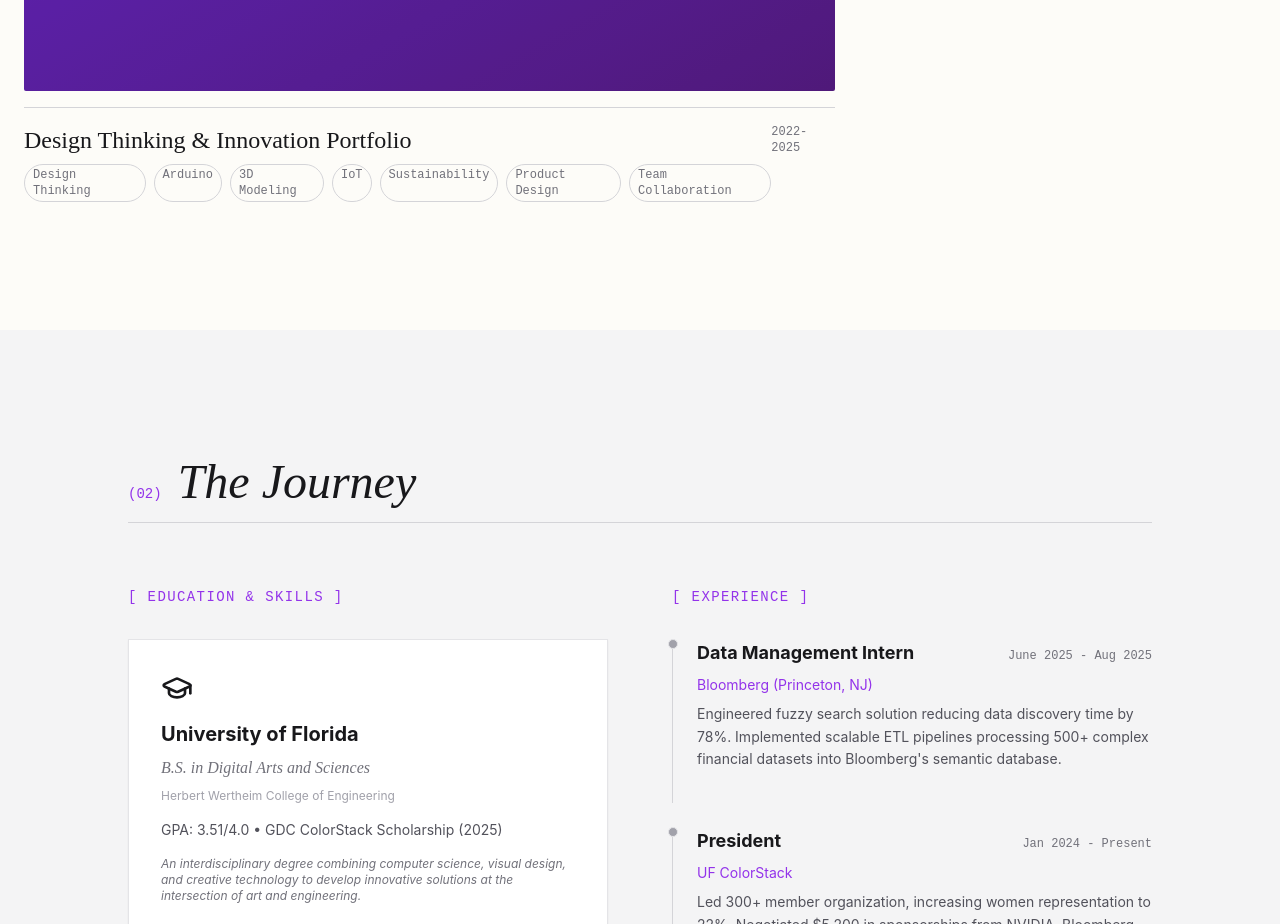
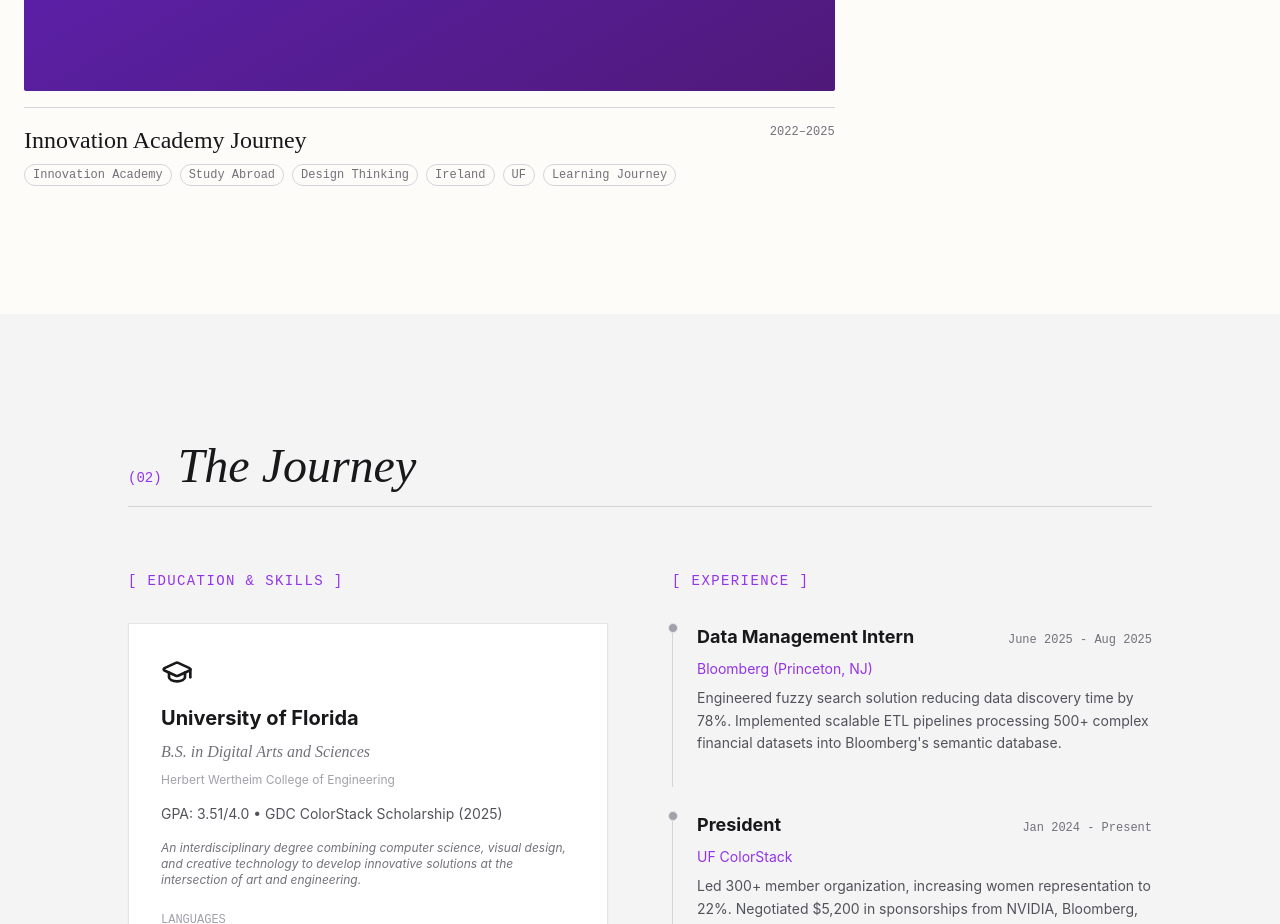
Before and after one commit to myanramsey/my-portfolio, a React (Vite) app: page / in a window 1280 px wide. Shown: the part 3380-4304 px from the top of the page. Built offline with nearby package versions, Linux system fonts and the light colour scheme.

Commit message:
Added Project Picture Portfolio :)

```diff
--- a/src/data/content.ts
+++ b/src/data/content.ts
@@ -83,30 +83,45 @@ export const projects: Project[] = [
   // ==================== INNOVATION PROJECTS (COMBINED) ====================
 {
   id: 5,
-    title: "Design Thinking & Innovation Portfolio",
+  title: "Innovation Academy Journey",
   category: "Design",
-    tags: ["Design Thinking", "Arduino", "3D Modeling", "IoT", "Sustainability", "Product Design", "Team Collaboration"],
-    year: "2022-2025",
-    shortDescription: "A collection of 5 innovation projects demonstrating complete design thinking process from problem discovery through prototyping.",
-    fullDescription: "This portfolio showcases comprehensive design thinking and innovation skills developed through coursework and team projects. Each project follows the complete innovation lifecycle: problem discovery, user research, ideation, prototyping, and impact analysis. Projects span sustainable systems design, IoT hardware, 3D modeling, and accessibility solutions.",
+  tags: [
+    "Innovation Academy",
+    "Study Abroad",
+    "Design Thinking",
+    "Ireland",
+    "UF",
+    "Learning Journey"
+  ],
+  year: "2022–2025",
+  shortDescription:
+    "How starting with UF’s Innovation Academy and a study abroad in Ireland taught me design thinking before computer science, shaping how I approach every project.",
+  fullDescription:
+    "Learned about the whole design thinking process—empathize, define, ideate, prototype, test—through hands-on projects in UF’s Innovation Academy and a study abroad in Ireland. This human-centered approach became the foundation for all my subsequent work in computer science and data projects.",
   process: [
-      "Problem Discovery & Research: Conducted stakeholder interviews, literature reviews, and field observations to identify real-world challenges across sustainability, travel, accessibility, and everyday convenience domains.",
-      "Design Thinking Application: Applied 'How Might We' statements, value proposition frameworks, and user-centered design principles to transform problems into actionable innovation opportunities.",
-      "Technical Prototyping: Built functional prototypes using diverse technologies including Arduino microcontrollers, Fusion 360 CAD software, sustainable materials, and multi-floor system designs.",
-      "Impact Validation: Measured outcomes including 80% nutrient recovery rates, 30% crop yield increases, and enhanced accessibility for 500+ building occupants across various projects."
+    "Reluctant start in Innovation Academy: Entered UF’s Innovation Academy with doubts about the non-traditional spring–summer schedule and how an innovation minor would support a CS-focused career, but decided to treat it as an experiment in learning.[conversation_history:1]",
+    "Taking a chance on Ireland: Chose to do my first Innovation Academy course on a study abroad program in Ireland, before any formal CS classes, and committed to approaching it as a chance to learn how innovators think and work.[file:3]",
+    "Learning design thinking first: Immersed in the design thinking process—empathize, define, ideate, prototype, test—by working on real problems faced by travelers and students, from confusing airport security rules to inaccessible campus infrastructure.[file:3][web:1]",
+    "Project-based skill building: Developed user empathy, problem framing with “How might we…?” statements, rapid prototyping with cardboard, recycled materials, Arduino kits, and Fusion 360, and collaborative iteration across projects such as PAAMS, Mya.Larm, a KOSS isolation module, and a Maynooth bridge accessibility concept.[file:3][file:6][file:7][file:8]",
+    "Reinforcing at system scale with URE-KA: Applied the same design thinking toolkit to the URE-KA project, focusing on nutrient recovery and sustainability, which required systems thinking, stakeholder analysis, and impact-focused storytelling rather than a single gadget.[attached_image:1]",
+    "Carrying the mindset into CS: Brought this design-first foundation into later CS and data projects, using empathy, clear problem framing, prototyping, and iteration to guide how code, data pipelines, and interfaces are designed and evaluated.[conversation_history:1]"
   ],
-    challenge: "Developing solutions that balance technical feasibility, user needs, sustainability, and real-world constraints while working both independently and in multidisciplinary teams across diverse problem domains.",
-    solution: "Created 5 distinct innovations: URE-KA (circular economy wastewater system), PAAMS (airport security scanner), Mya.Larm (Arduino door alert), KOSS Isolation Module (3D-printed headphone accessory), and Maynooth Bridge (accessibility redesign). Each demonstrates end-to-end problem-solving from research through working prototypes.",
+  challenge:
+    "Starting in an innovation-focused program with an unconventional schedule, abroad, before any CS coursework made it unclear how this path would meaningfully support a technical career. The core challenge was turning that uncertainty into an advantage rather than a distraction.[conversation_history:1]",
+  solution:
+    "Leaning into UF’s Innovation Academy and the Ireland study abroad as a laboratory for learning design thinking first. By repeatedly applying empathize–define–ideate–prototype–test across multiple projects and then reinforcing those skills with the larger URE-KA system, this journey transformed an initially reluctant enrollment into a durable, human-centered problem-solving foundation for all future data and engineering work.[file:3][file:6][file:7][file:8][attached_image:1]",
   image: "from-violet-700 to-purple-900",
-    size: 'large',
+  size: "large",
   gallery: [
-      "/projects/ure-ka-poster.jpg",
+    "/projects/innovation-journey-hero.jpg",   // study abroad / collage
     "/projects/paams-prototype.jpg",
     "/projects/myalarm-prototype.jpg",
     "/projects/koss-technical-drawing.jpg",
-      "/projects/maynooth-plan.jpg"
+    "/projects/maynooth-plan.jpg",
+    "/projects/ure-ka-poster.jpg"
   ]
 }
+
 ];
 
 // ==================== TIMELINE ====================
```
Also changed, not shown: public/innovation_projects/PAAMs Project.jpg (added). Lines whose indentation alone changed are shown as unchanged.
